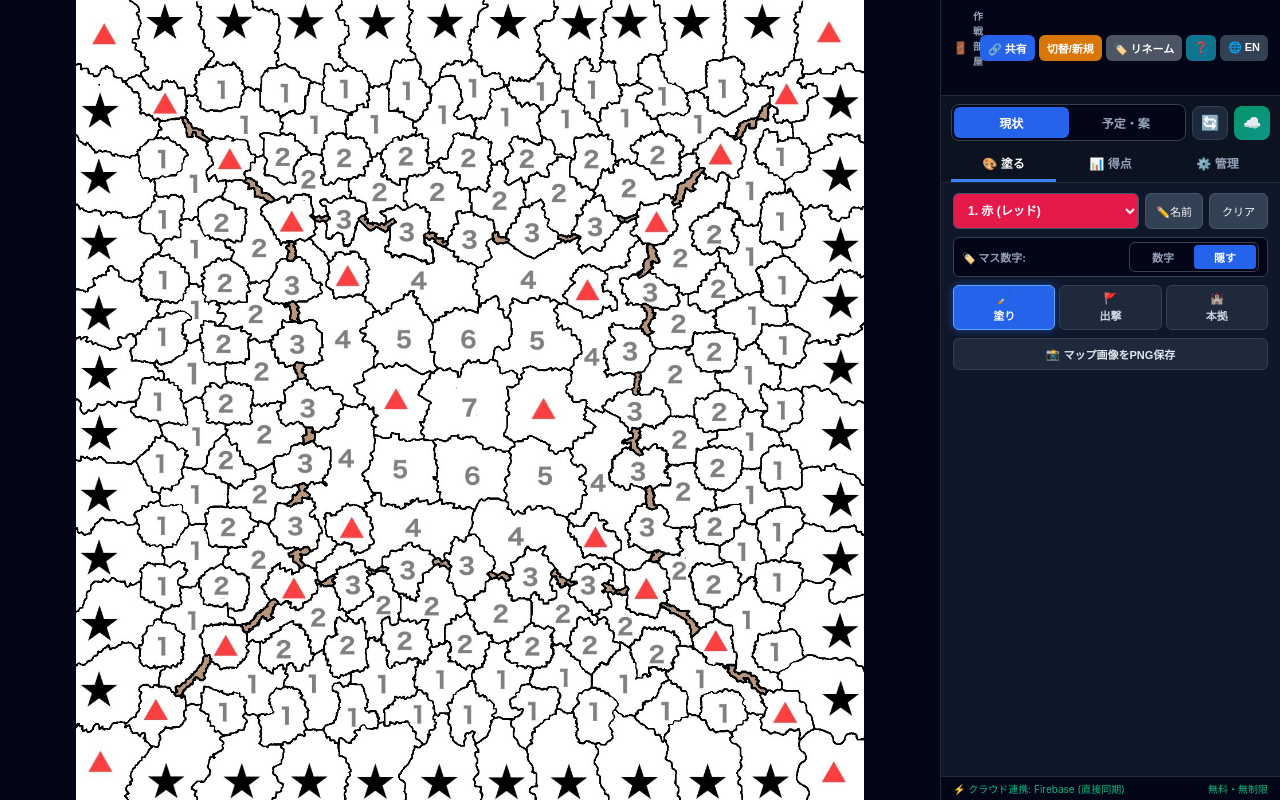
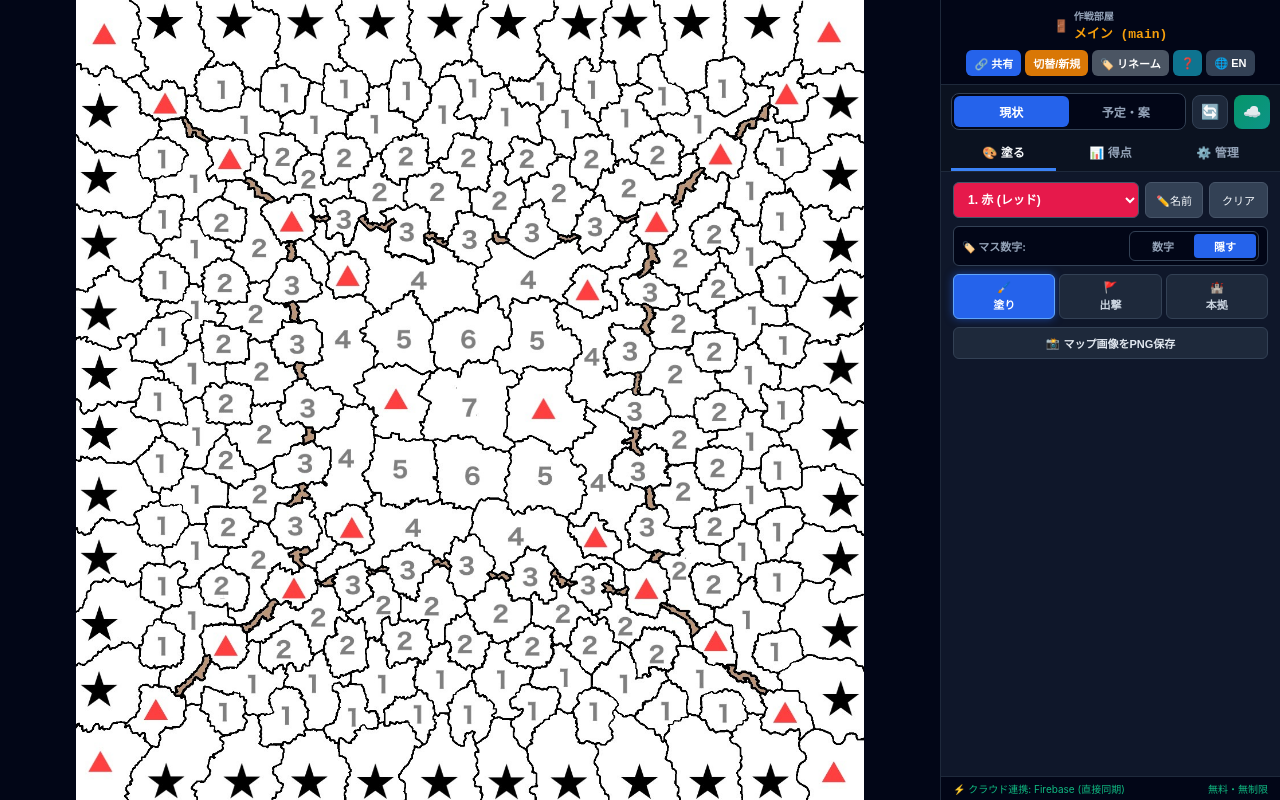
Before and after one commit to orihina0193/DOOMSDAY_PT, a plain HTML site: page index.html in a window 1280 px wide. Drawn offline with nearby package versions, Linux system fonts and the light colour scheme; no server answers.

Commit message:
Enhance room-bar layout for larger screens
Added a media query for room-bar layout adjustments on larger screens.

```diff
--- a/index.html
+++ b/index.html
@@ -29,6 +29,11 @@
             .panel-head { position: sticky; top: 0; }
             .tab-pane.controls { overflow: visible; }
             #score-container { flex: none; overflow-y: visible; }
+        }
+        /* PC表示: パネル幅が狭いので、部屋名を1段上にしてボタンは下の段に並べる */
+        @media (min-width: 801px) {
+            .room-bar { flex-direction: column; align-items: stretch; gap: 6px; }
+            .room-bar > div:last-child { flex-wrap: wrap; }
         }
         .room-bar { background: #020617; padding: 8px 12px; border-bottom: 1px solid #1e293b; display: flex; justify-content: space-between; align-items: center; font-size: 12px; gap: 8px; }
         .room-title { font-weight: bold; color: #f59e0b; font-family: monospace; font-size: 13px; max-width: 140px; overflow: hidden; text-overflow: ellipsis; white-space: nowrap; }
```
